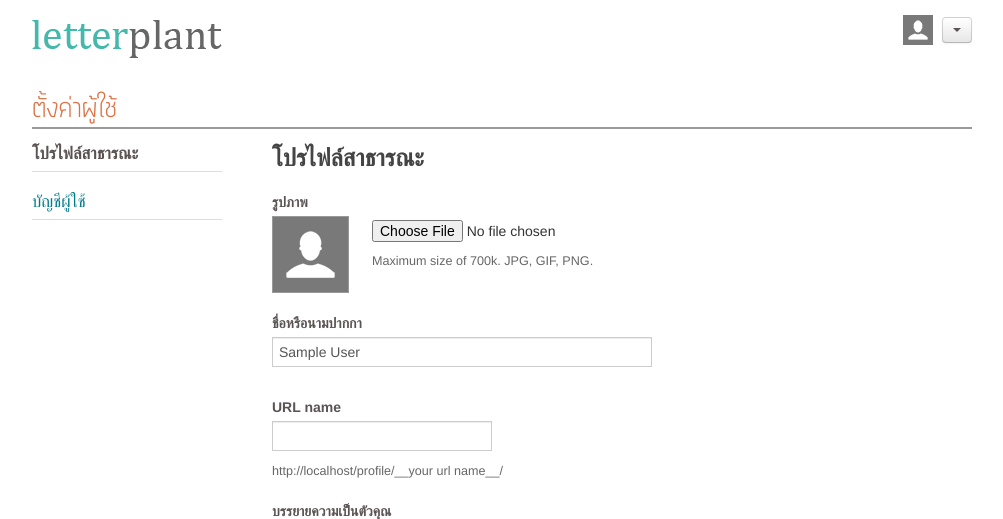
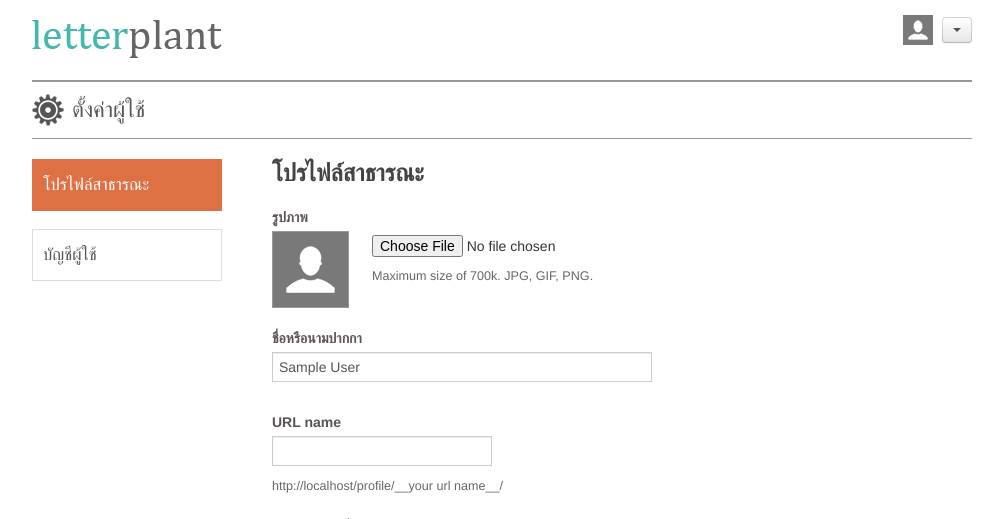
Before and after one commit to panuta/publishing, a Django app: a page that uses templates/accounts/settings/settings_base.html in a window 1280 px wide. Shown: the top 519 px of the page, without its empty margins (138-1141 px from the left). Run offline with Django 3.2, Linux system fonts and the light colour scheme; the visitor is signed in with stand-in values (Sample User, id 1); some libraries are stand-ins or nearby versions.

Commit message:
Changed user settings page styles

```diff
--- a/static/css/style.css
+++ b/static/css/style.css
@@ -380,13 +380,23 @@ html {
   text-align: center;
 }
 .style-page-header {
-  border-bottom: 2px solid #999;
-  color: #dd7144;
-  font-family: 'QuarkLight', sans-serif;
-  font-size: 30px;
-  font-weight: normal;
-  margin: 40px 0px 15px;
-  padding-bottom: 7px;
+  border-bottom: 1px solid #999;
+  border-top: 2px solid #999;
+  margin: 20px 0px 20px;
+  padding: 0px;
+}
+.style-page-header h1 {
+  background: url(../images/accounts/nav_user_settings.png) left center no-repeat;
+  display: inline-block;
+  color: #555;
+  font-size: 22px;
+  font-weight: normal;
+  line-height: normal;
+  margin: 0px;
+  padding: 15px 20px 15px 40px;
+}
+.style-page-header:after {
+  clear: both;
 }
 .alert {
   border: none;
@@ -1374,27 +1384,26 @@ body.modal-open {
   width: 190px;
 }
 .page-my-settings .left li {
-  border-bottom: 1px solid #DDD;
   list-style: none;
-  margin-bottom: 20px;
-  padding-bottom: 7px;
+  margin-bottom: 18px;
+}
+.page-my-settings .left li.active a {
+  background-color: #dd7144;
+  border: 1px solid #dd7144;
+  color: #FFF;
 }
 .page-my-settings .left li a {
+  border: 1px solid #DDD;
+  color: #555;
+  display: block;
   font-size: 1.2em;
-}
-.page-my-settings .left li a:link,
-.page-my-settings .left li a:active,
-.page-my-settings .left li a:visited {
-  color: #007a8d;
-  text-decoration: none;
+  padding: 15px 10px;
 }
 .page-my-settings .left li a:hover {
-  text-decoration: underline;
-  text-shadow: none;
-}
-.page-my-settings .left li.active a {
-  color: #5b5353;
-  font-weight: 700;
+  background-color: #45b8ac;
+  border: 1px solid #45b8ac;
+  color: #FFF;
+  text-decoration: none;
 }
 .page-my-settings .right {
   margin-left: 240px;
--- a/static/css/style.less
+++ b/static/css/style.less
@@ -180,13 +180,25 @@ body, html {
 // COMPONENT ###########################################################################################################
 
 .style-page-header {
-    border-bottom: 2px solid #999;
-    color: @color_orange;
-    font-family: 'QuarkLight', sans-serif;
-    font-size: 30px;
-    font-weight: normal;
-    margin: 40px 0px 15px;
-    padding-bottom: 7px;
+    border-bottom: 1px solid #999;
+    border-top: 2px solid #999;
+    margin: 20px 0px 20px;
+    padding: 0px;
+
+    h1 {
+        background: url(../images/accounts/nav_user_settings.png) left center no-repeat;
+        display: inline-block;
+        color: #555;
+        font-size: 22px;
+        font-weight: normal;
+        line-height: normal;
+        margin: 0px;
+        padding: 15px 20px 15px 40px;
+    }
+}
+
+.style-page-header:after {
+    clear: both;
 }
 
 // ALERT ###############################################################################################################
--- a/static/css/style.page.less
+++ b/static/css/style.page.less
@@ -698,20 +698,29 @@
         width: 190px;
 
         li {
-            border-bottom: 1px solid #DDD;
             list-style: none;
-            margin-bottom: 20px;
-            padding-bottom: 7px;
+            margin-bottom: 18px;
+
+            &.active {
+                a {
+                    background-color: @color_orange;
+                    border: 1px solid @color_orange;
+                    color: #FFF;
+                }
+            }
 
             a {
-                .content_link;
+                border: 1px solid #DDD;
+                color: #555;
+                display: block;
                 font-size: 1.2em;
-            }
-
-            &.active {
-                a {
-                    color: @brown;
-                    font-weight: 700;
+                padding: 15px 10px;
+
+                &:hover {
+                    background-color: @color_turquoise;
+                    border: 1px solid @color_turquoise;
+                    color: #FFF;
+                    text-decoration: none;
                 }
             }
         }
--- a/templates/accounts/settings/settings_base.html
+++ b/templates/accounts/settings/settings_base.html
@@ -3,7 +3,7 @@
 {% block body_content %}
 <div class="page-my-settings">
     <div class="container">
-        <div class="style-page-header">ตั้งค่าผู้ใช้</div>
+        <div class="style-page-header"><h1>ตั้งค่าผู้ใช้</h1></div>
         <div class="left">
             {% block settings_nav %}{% endblock %}
         </div>
```
Also changed, not shown: static/images/accounts/nav_user_settings.png (added).
